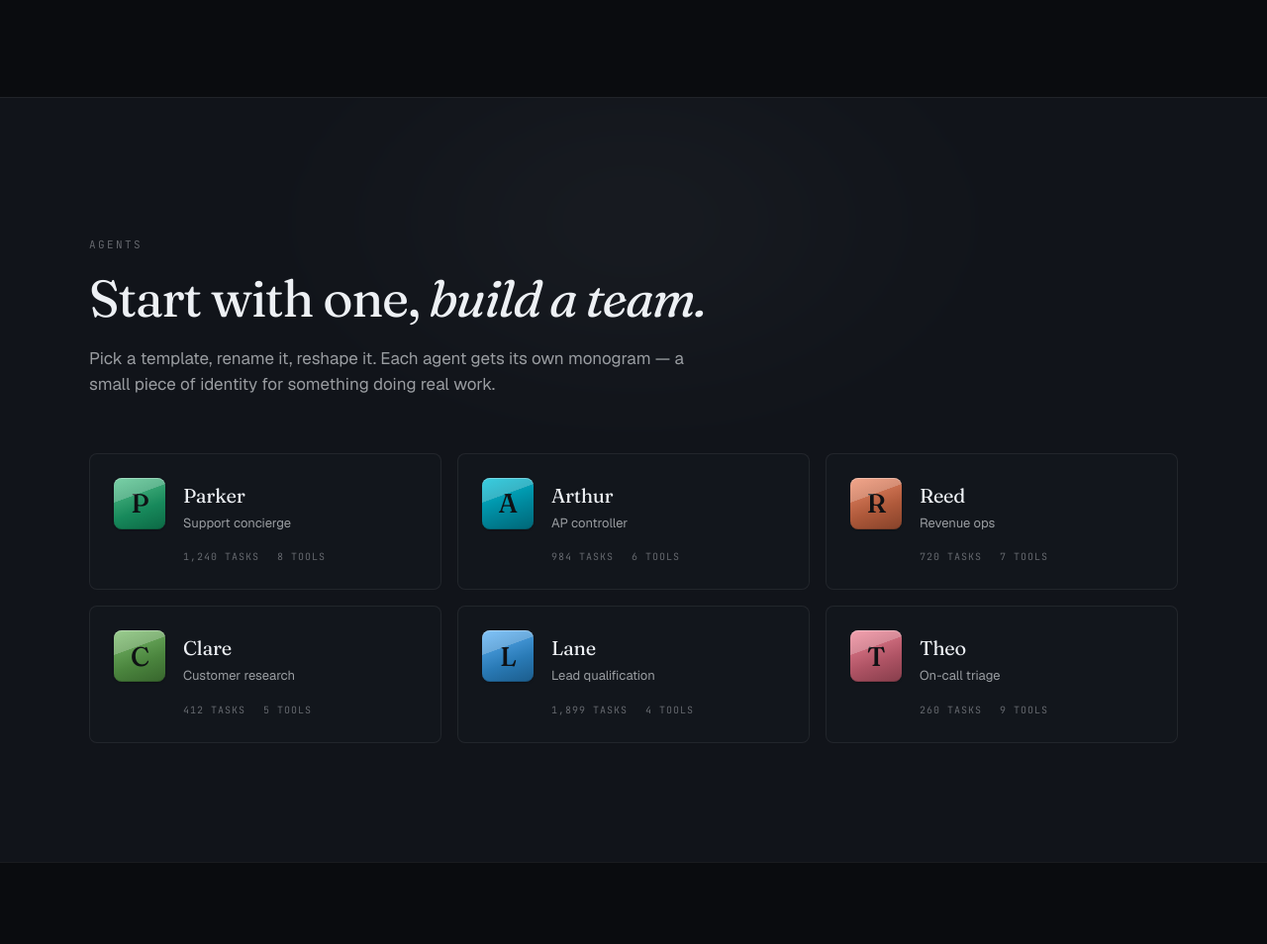
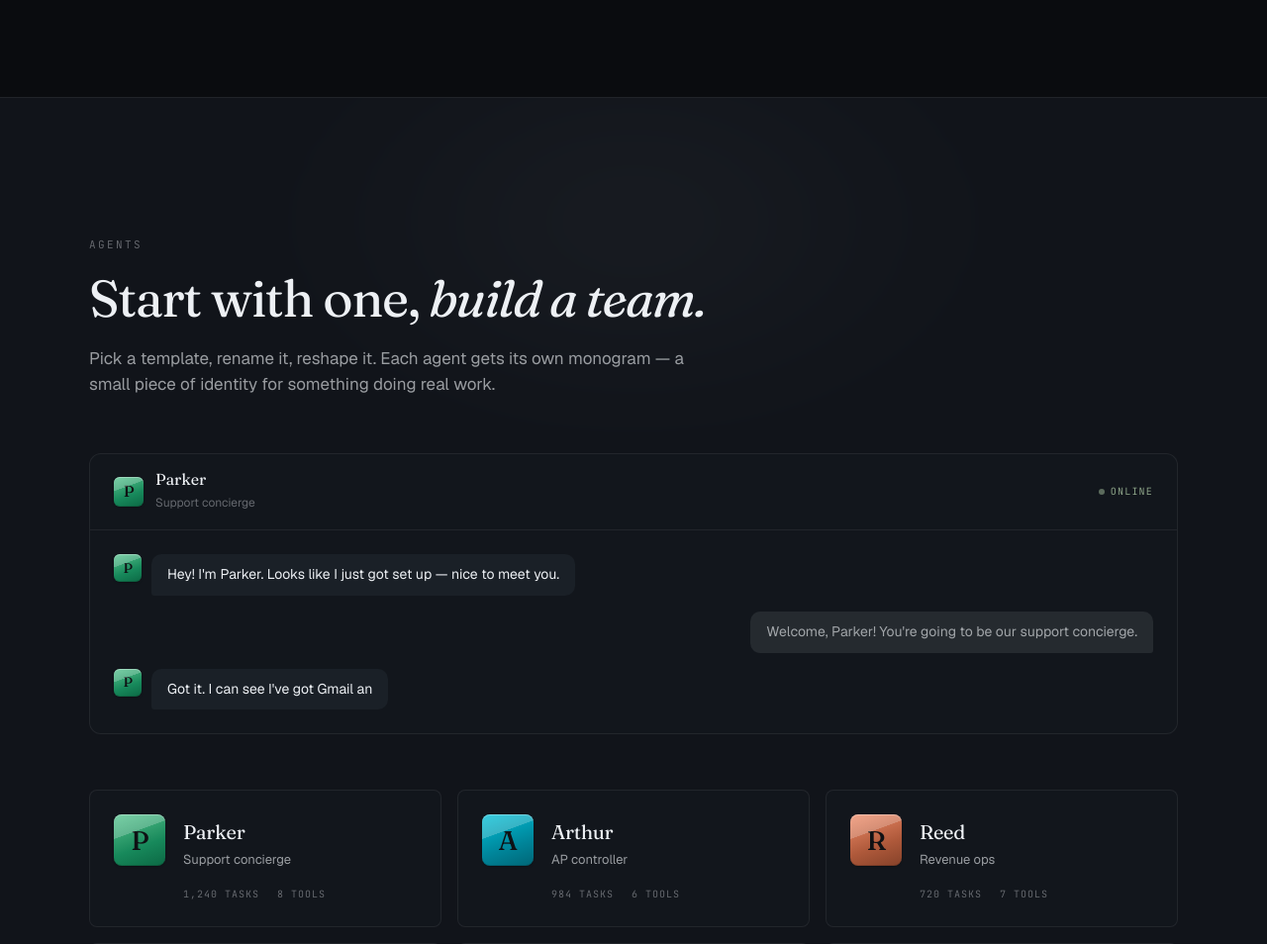
Before and after one commit to wwilson1017/chatty, a PHP site: page / in a window 1280 px wide. Shown: the part 5090-6044 px from the top of the page at 99% size. Run offline with PHP 8.4, Linux system fonts and the light colour scheme.

Commit message:
New dark-gold favicon, animated agent chat demo, remove old chatbot logo
- Replace favicon with dark gold (#5A4720) background and bold white C logo
- Add animated typing chat demo to Agents section showing Parker's first conversation
- Remove old chatbot face PNG (chatty-logo.png)

```diff
--- a/website/index.html
+++ b/website/index.html
@@ -364,6 +364,18 @@
       <h2>Start with one, <em>build a team.</em></h2>
       <p class="section-sub">Pick a template, rename it, reshape it. Each agent gets its own monogram &mdash; a small piece of identity for something doing real work.</p>
     </div>
+    <div class="chat-demo" id="chat-demo">
+      <div class="chat-demo-header">
+        <div class="mark mark-P mark-sm">P</div>
+        <div class="chat-demo-meta">
+          <span class="chat-demo-name">Parker</span>
+          <span class="chat-demo-role">Support concierge</span>
+        </div>
+        <div class="chat-demo-status"><span class="status-dot"></span>Online</div>
+      </div>
+      <div class="chat-demo-messages" id="chat-messages"></div>
+    </div>
+
     <div class="agents-grid">
       <div class="agent-spot"><div class="mark mark-P">P</div><div class="agent-info"><div class="agent-name">Parker</div><div class="muted">Support concierge</div><div class="agent-stats"><span>1,240 tasks</span><span>8 tools</span></div></div></div>
       <div class="agent-spot"><div class="mark mark-A">A</div><div class="agent-info"><div class="agent-name">Arthur</div><div class="muted">AP controller</div><div class="agent-stats"><span>984 tasks</span><span>6 tools</span></div></div></div>
@@ -507,5 +519,55 @@
   </div>
 </footer>
 
+<script>
+(function() {
+  var msgs = [
+    { from: 'agent', text: "Hey! I'm Parker. Looks like I just got set up — nice to meet you." },
+    { from: 'user',  text: "Welcome, Parker! You're going to be our support concierge." },
+    { from: 'agent', text: "Got it. I can see I've got Gmail and the CRM connected. Want me to start by reading through recent support emails?" },
+    { from: 'user',  text: "Yes — flag anything that's been waiting more than 24 hours." },
+    { from: 'agent', text: "On it. I found 3 tickets older than 24h. Two are shipping questions and one is a refund request. Want me to draft replies?" },
+    { from: 'user',  text: "Draft the shipping replies. I'll handle the refund myself." },
+    { from: 'agent', text: "Done — two drafts ready in Gmail. I tagged the refund ticket as urgent in the CRM so it stays on your radar." }
+  ];
+  var container = document.getElementById('chat-messages');
+  var shown = 0;
+  var observer = new IntersectionObserver(function(entries) {
+    if (entries[0].isIntersecting && shown === 0) { showNext(); observer.disconnect(); }
+  }, { threshold: 0.3 });
+  observer.observe(document.getElementById('chat-demo'));
+
+  function showNext() {
+    if (shown >= msgs.length) return;
+    var m = msgs[shown];
+    var bubble = document.createElement('div');
+    bubble.className = 'chat-bubble chat-' + m.from;
+    if (m.from === 'agent') {
+      var avi = document.createElement('div');
+      avi.className = 'mark mark-P chat-avatar';
+      avi.textContent = 'P';
+      bubble.appendChild(avi);
+    }
+    var body = document.createElement('div');
+    body.className = 'chat-body';
+    bubble.appendChild(body);
+    container.appendChild(bubble);
+    container.scrollTop = container.scrollHeight;
+    var i = 0;
+    function type() {
+      if (i <= m.text.length) {
+        body.textContent = m.text.slice(0, i);
+        container.scrollTop = container.scrollHeight;
+        i++;
+        setTimeout(type, 18 + Math.random() * 12);
+      } else {
+        shown++;
+        setTimeout(showNext, 900 + Math.random() * 400);
+      }
+    }
+    setTimeout(type, 300);
+  }
+})();
+</script>
 </body>
 </html>
--- a/website/style.css
+++ b/website/style.css
@@ -696,6 +696,100 @@ em { font-style: italic; }
   text-transform: uppercase;
 }
 
+/* ─── Chat demo ────────────────────────────────────────── */
+.chat-demo {
+  margin-bottom: 56px;
+  border: 1px solid var(--line);
+  border-radius: 12px;
+  background: var(--bg-card);
+  overflow: hidden;
+}
+.chat-demo-header {
+  display: flex;
+  align-items: center;
+  gap: 12px;
+  padding: 16px 24px;
+  border-bottom: 1px solid var(--line);
+}
+.chat-demo-meta { flex: 1; }
+.chat-demo-name {
+  font-family: var(--display);
+  font-size: 16px;
+  display: block;
+  line-height: 1.2;
+}
+.chat-demo-role {
+  font-size: 12px;
+  color: var(--ink-dim);
+}
+.chat-demo-status {
+  font-family: var(--mono);
+  font-size: 10px;
+  letter-spacing: 0.12em;
+  text-transform: uppercase;
+  color: var(--sage);
+  display: flex;
+  align-items: center;
+  gap: 6px;
+}
+.status-dot {
+  width: 6px;
+  height: 6px;
+  border-radius: 50%;
+  background: var(--sage);
+  animation: pulse-dot 2s ease-in-out infinite;
+}
+@keyframes pulse-dot {
+  0%, 100% { opacity: 1; }
+  50% { opacity: 0.4; }
+}
+.chat-demo-messages {
+  padding: 24px;
+  max-height: 420px;
+  overflow-y: auto;
+  display: flex;
+  flex-direction: column;
+  gap: 16px;
+  scrollbar-width: thin;
+  scrollbar-color: rgba(200,209,217,0.12) transparent;
+}
+.chat-bubble {
+  display: flex;
+  gap: 10px;
+  align-items: flex-start;
+  animation: bubble-in 0.3s ease-out;
+}
+@keyframes bubble-in {
+  from { opacity: 0; transform: translateY(8px); }
+  to   { opacity: 1; transform: translateY(0); }
+}
+.chat-agent { align-self: flex-start; }
+.chat-user  { align-self: flex-end; flex-direction: row-reverse; }
+.chat-avatar {
+  width: 28px !important;
+  height: 28px !important;
+  font-size: 14px !important;
+  border-radius: 6px !important;
+  flex-shrink: 0;
+}
+.chat-body {
+  padding: 10px 16px;
+  border-radius: 10px;
+  font-size: 14px;
+  line-height: 1.55;
+  max-width: 480px;
+}
+.chat-agent .chat-body {
+  background: var(--bg-raised);
+  color: var(--ink);
+  border-bottom-left-radius: 3px;
+}
+.chat-user .chat-body {
+  background: rgba(200,209,217,0.10);
+  color: var(--ink-mute);
+  border-bottom-right-radius: 3px;
+}
+
 /* ─── Integrations ──────────────────────────────────────── */
 .featured-grid {
   display: grid;
@@ -899,4 +993,6 @@ em { font-style: italic; }
   .crm-row .mono-label { display: none; }
   .footer-inner { flex-direction: column; text-align: center; }
   .footer-links { flex-wrap: wrap; justify-content: center; }
+  .chat-body { max-width: 280px; }
+  .chat-demo-messages { padding: 16px; }
 }
```
Also changed, not shown: frontend/public/chatty-icon-512.png, frontend/public/chatty-logo.png (deleted), frontend/public/favicon-16x16.png, frontend/public/favicon-32x32.png, frontend/public/favicon.ico, frontend/public/favicon.svg.
